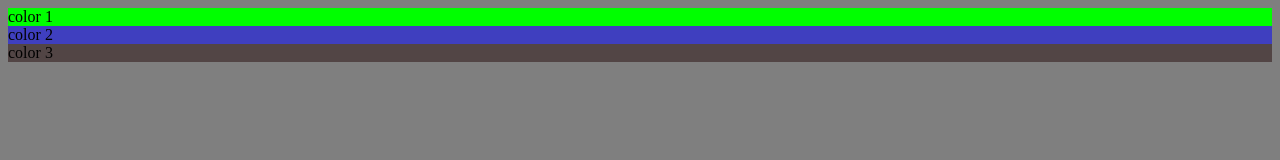
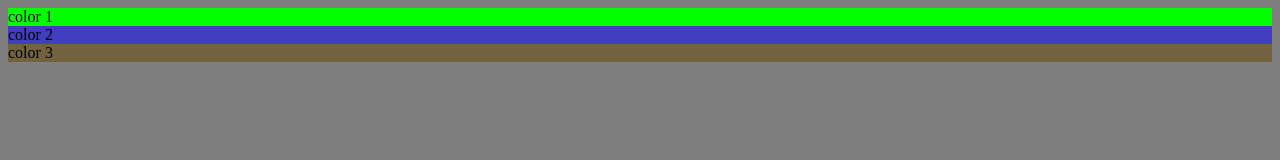
Before and after one commit to JeferCamacho/Test-Learn-coding-, a plain HTML site: page colors/index.html in a window 1280 px wide. Drawn offline with Linux system fonts and the light colour scheme.

Commit message:
Update el colors

```diff
--- a/colors/style.css
+++ b/colors/style.css
@@ -13,7 +13,7 @@ body {
 }
 
 .Hsla {
-  background-color: hsla(360, 50%, 10%, 0.5);
+  background-color: hsla(41, 100%, 20%, 0.5);
   /*La seleccion de colores va determinada a una gama de colores a un circulo de 360
    y tiene una configuracion para el color es la saturation y el iluminacion el alpha es igual que al Rgba*/
 }
```
